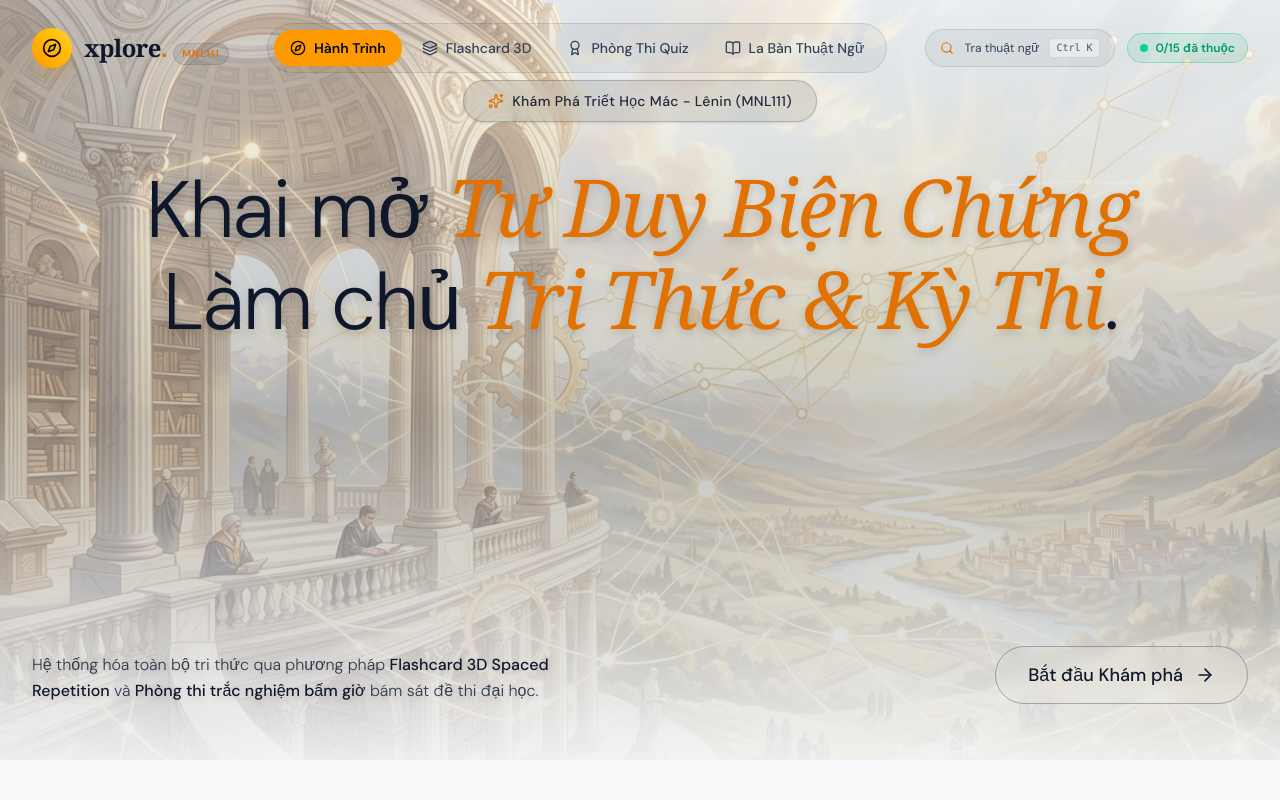
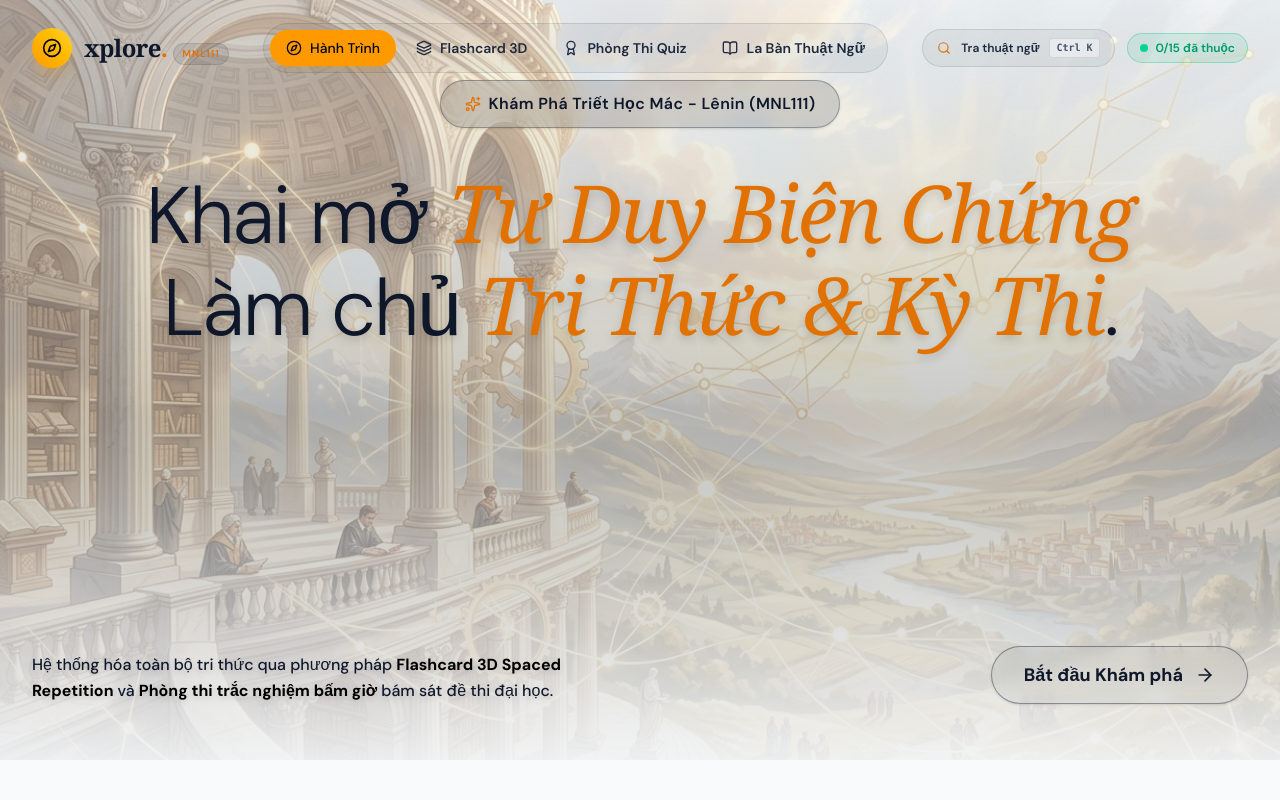
Before and after one commit to lalaaa0401/mnl111-xplore-philosophy, a React (Vite) app: page / in a window 1280 px wide. Shown: the top 800 px of the page. Built offline with nearby package versions, Linux system fonts and the light colour scheme; a web font is replaced by a local one.

Commit message:
fix(ui): improve text contrast on light background

```diff
--- a/src/components/HeroSection.jsx
+++ b/src/components/HeroSection.jsx
@@ -20,7 +20,7 @@ export default function HeroSection({ onStartFlashcards, onStartQuiz, totalFlash
 
           {/* Top Tagline Pill - Centered */}
           <div className="flex justify-center mb-10">
-            <div className="inline-flex items-center gap-2 px-6 py-2.5 rounded-full bg-slate-900/10 backdrop-blur-md text-slate-900/90 text-sm font-medium tracking-wide border border-slate-900/20 shadow-sm">
+            <div className="inline-flex items-center gap-2 px-6 py-2.5 rounded-full bg-slate-900/15 backdrop-blur-md text-slate-900 font-semibold tracking-wide border border-slate-900/30 shadow-sm">
               <Sparkles className="w-4 h-4 text-amber-600" />
               <span>Khám Phá Triết Học Mác - Lênin (MNL111)</span>
             </div>
@@ -37,13 +37,13 @@ export default function HeroSection({ onStartFlashcards, onStartQuiz, totalFlash
 
           {/* Bottom row (Left: text, Right: button) - Like Figma */}
           <div className="w-full flex flex-col md:flex-row items-end justify-between gap-8 mt-12 md:mt-24">
-            <p className="text-sm md:text-base text-slate-800/90 font-light max-w-xl leading-relaxed drop-shadow-md">
-              Hệ thống hóa toàn bộ tri thức qua phương pháp <strong className="text-slate-900 font-medium">Flashcard 3D Spaced Repetition</strong> và <strong className="text-slate-900 font-medium">Phòng thi trắc nghiệm bấm giờ</strong> bám sát đề thi đại học.
+            <p className="text-sm md:text-base text-slate-900 font-medium max-w-xl leading-relaxed drop-shadow-md">
+              Hệ thống hóa toàn bộ tri thức qua phương pháp <strong className="text-black font-bold">Flashcard 3D Spaced Repetition</strong> và <strong className="text-black font-bold">Phòng thi trắc nghiệm bấm giờ</strong> bám sát đề thi đại học.
             </p>
 
             <button
               onClick={onStartFlashcards}
-              className="group flex items-center gap-3 px-8 py-3.5 rounded-full border border-slate-900/30 bg-transparent hover:bg-slate-900/10 backdrop-blur-sm text-slate-900 font-medium text-lg transition-all"
+              className="group flex items-center gap-3 px-8 py-3.5 rounded-full border border-slate-900/40 bg-slate-900/5 hover:bg-slate-900/15 backdrop-blur-sm text-slate-900 font-bold text-lg transition-all shadow-sm"
             >
               <span>Bắt đầu Khám phá</span>
               <ArrowRight className="w-5 h-5 group-hover:translate-x-1 transition-transform" />
--- a/src/components/Navbar.jsx
+++ b/src/components/Navbar.jsx
@@ -53,8 +53,8 @@ export default function Navbar({ activeTab, setActiveTab, onOpenGlossary, master
                 onClick={() => handleNavClick(item)}
                 className={`flex items-center gap-2 px-4 py-2 rounded-full text-xs lg:text-sm font-medium transition-all ${
                   isActive
-                    ? 'bg-amber-500 text-slate-950 font-semibold shadow-md shadow-amber-500/20'
-                    : 'text-slate-700 hover:text-slate-900 hover:bg-slate-900/10'
+                    ? 'bg-amber-500 text-slate-950 font-bold shadow-md shadow-amber-500/20'
+                    : 'text-slate-800 font-semibold hover:text-black hover:bg-slate-900/10'
                 }`}
               >
                 <Icon className="w-4 h-4" />
@@ -69,7 +69,7 @@ export default function Navbar({ activeTab, setActiveTab, onOpenGlossary, master
           {/* Quick Search */}
           <button
             onClick={onOpenGlossary}
-            className="hidden sm:flex items-center gap-2.5 px-3.5 py-2 rounded-full bg-slate-900/5 border border-slate-900/10 text-xs text-slate-700 hover:border-amber-500/40 hover:text-amber-600 transition-all cursor-pointer"
+            className="hidden sm:flex items-center gap-2.5 px-3.5 py-2 rounded-full bg-slate-900/5 border border-slate-900/10 text-xs text-slate-800 font-semibold hover:border-amber-600/40 hover:text-amber-700 transition-all cursor-pointer"
             title="Bấm Ctrl + K để tra cứu nhanh"
           >
             <Search className="w-3.5 h-3.5 text-amber-600" />
```
